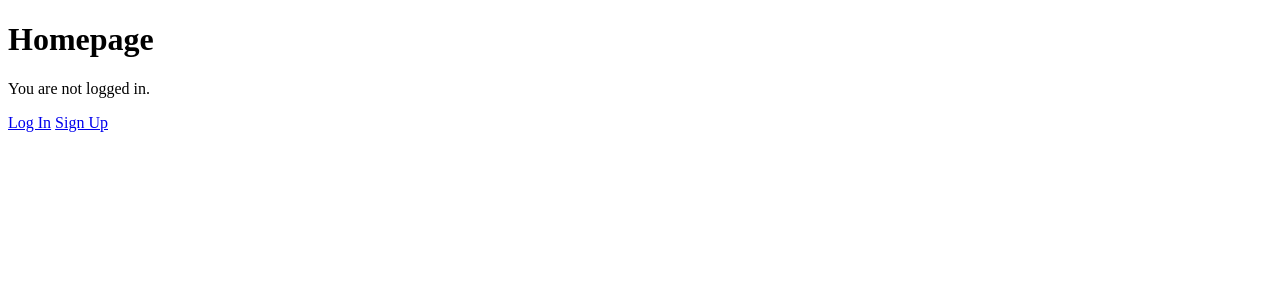
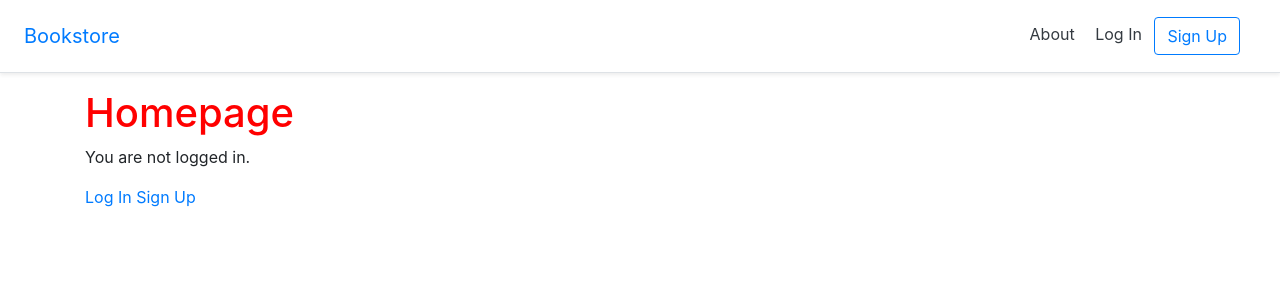
Before and after one commit to Shushunya/django-advanced-book, a Django app: page / in a window 1280 px wide. Shown: the top 300 px of the page. Run offline with Django 4.2, Linux system fonts and the light colour scheme; some libraries are stand-ins or nearby versions.

Commit message:
about page and basic statics added

```diff
--- a/books/pages/urls.py
+++ b/books/pages/urls.py
@@ -1,6 +1,7 @@
 from django.urls import path
-from .views import HomePageView
+from .views import HomePageView, AboutPageView
 
 urlpatterns = [
     path('', HomePageView.as_view(), name='home'),
+    path('about/', AboutPageView.as_view(), name='about'),
 ]
--- a/books/pages/views.py
+++ b/books/pages/views.py
@@ -3,3 +3,6 @@ from django.views.generic import TemplateView
 # Create your views here.
 class HomePageView(TemplateView):
     template_name = 'home.html'
+
+class AboutPageView(TemplateView):
+    template_name = 'about.html'
--- /dev/null
+++ b/books/static/css/base.css
@@ -0,0 +1,3 @@
+h1 {
+    color: red;
+}
--- /dev/null
+++ b/books/static/js/base.js
@@ -0,0 +1 @@
+console.log('JavaScript Console');
--- a/books/templates/_base.html
+++ b/books/templates/_base.html
@@ -1,13 +1,40 @@
+{% load static %}
 <!DOCTYPE html>
 <html>
 <head>
   <meta charset="utf-8">
   <title>{% block title %}Bookstore{% endblock title %}</title>
+  <meta name="viewport" content="width=device-width, initial-scale=1, shrink-to-fit=no">
+  <!-- CSS -->
+  <link rel="stylesheet" href="https://stackpath.bootstrapcdn.com/bootstrap/4.5.0/css/bootstrap.min.css" integrity="sha384-9aIt2nRpC12Uk9gS9baDl411NQApFmC26EwAOH8WgZl5MYYxFfc+NcPb1dKGj7Sk" crossorigin="anonymous">
+  <link rel="stylesheet" href="{% static 'css/base.css' %}">
 </head>
 <body>
+  <header>
+    <!-- Fixed navbar -->
+    <div class="d-flex flex-column flex-md-row align-items-center p-3 px-md-4
+     mb-3 bg-white border-bottom shadow-sm">
+      <a href="{% url 'home' %}" class="navbar-brand my-0 mr-md-auto
+      font-weight-normal">Bookstore</a>
+      <nav class="my-2 my-md-0 mr-md-3">
+        <a class="p-2 text-dark" href="{% url 'about' %}">About</a>
+        {% if user.is_authenticated %}
+          <a class="p-2 text-dark" href="{% url 'logout' %}">Log Out</a>
+        {% else %}
+          <a class="p-2 text-dark" href="{% url 'login' %}">Log In</a>
+          <a class="btn btn-outline-primary" href="{% url 'signup' %}">Sign Up</a>
+  {% endif %}
+</nav>
+    </div>
+  </header>
   <div class="container">
     {% block content %}
     {% endblock content %}
   </div>
+  <!-- JavaScript -->
+  <!-- JS, Popper.js, and jQuery -->
+  <script src="https://code.jquery.com/jquery-3.5.1.slim.min.js" integrity="sha384-DfXdz2htPH0lsSSs5nCTpuj/zy4C+OGpamoFVy38MVBnE+IbbVYUew+OrCXaRkfj" crossorigin="anonymous"></script>
+  <script src="https://cdn.jsdelivr.net/npm/popper.js@1.16.1/dist/umd/popper.min.js" integrity="sha384-9/reFTGAW83EW2RDu2S0VKaIzap3H66lZH81PoYlFhbGU+6BZp6G7niu735Sk7lN" crossorigin="anonymous"></script>
+  <script src="https://stackpath.bootstrapcdn.com/bootstrap/4.5.0/js/bootstrap.bundle.min.js" integrity="sha384-1CmrxMRARb6aLqgBO7yyAxTOQE2AKb9GfXnEo760AUcUmFx3ibVJJAzGytlQcNXd" crossorigin="anonymous"></script>
 </body>
 </html>
```
Also changed, not shown: books/books/settings.py (+7 -1 lines), books/templates/about.html (added, +7 -0 lines), books/db.sqlite3. Lines whose indentation alone changed are shown as unchanged.
